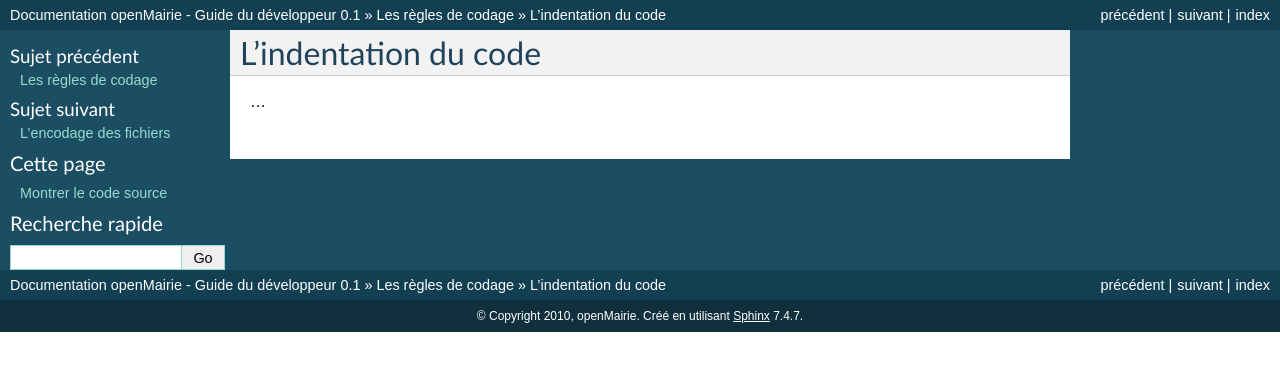
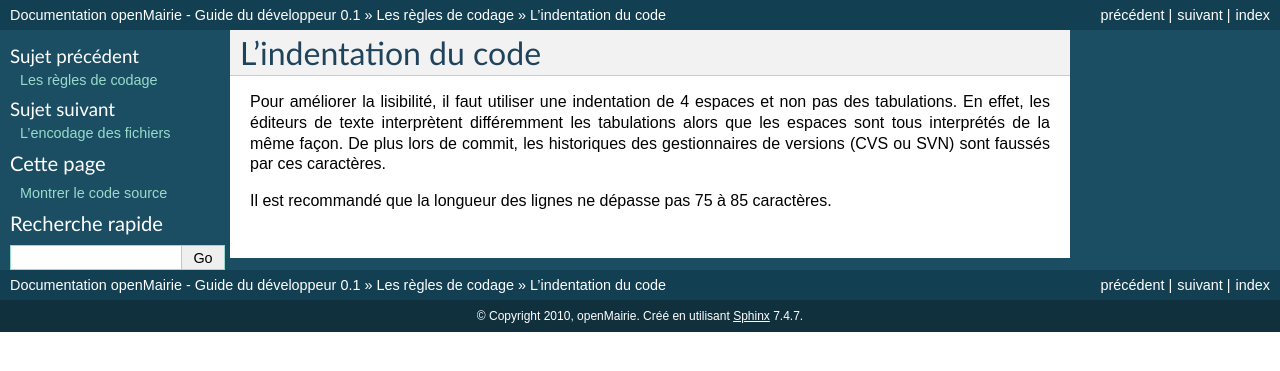
Before and after one commit to tuxayo/omframework-documentation, a Sphinx documentation site: the page built from source/regles/indentation.rst, in a window 1280 px wide. Shown: the top 371 px of the page. Built offline with Sphinx 7.4.7, drawn with Linux system fonts in a browser that asks for light colours.

Commit message:
Ajout de quelques informations

```diff
--- a/source/regles/indentation.rst
+++ b/source/regles/indentation.rst
@@ -4,4 +4,10 @@
 L'indentation du code
 #####################
 
-...
+Pour améliorer la lisibilité, il faut utiliser une indentation de 4 espaces et
+non pas des tabulations. En effet, les éditeurs de texte interprètent
+différemment les tabulations alors que les espaces sont tous interprétés de la
+même façon. De plus lors de commit, les historiques des gestionnaires de
+versions (CVS ou SVN) sont faussés par ces caractères.
+
+Il est recommandé que la longueur des lignes ne dépasse pas 75 à 85 caractères.
--- a/source/regles/index.rst
+++ b/source/regles/index.rst
@@ -3,6 +3,9 @@
 ####################
 Les règles de codage
 ####################
+
+Les règles de codage permettent de faciliter la lisibilité du code et la
+maintenance de celui-ci par tous les développeurs openMairie.
 
 .. toctree::
    :maxdepth: 3
--- a/source/versions/cvs.rst
+++ b/source/versions/cvs.rst
@@ -3,3 +3,5 @@
 ################################
 Concurrent versions system (CVS)
 ################################
+
+`Site officiel du projet CVS <http://www.nongnu.org/cvs/>`_
```
Also changed, not shown: source/versions/svn.rst (+5 -3 lines).
